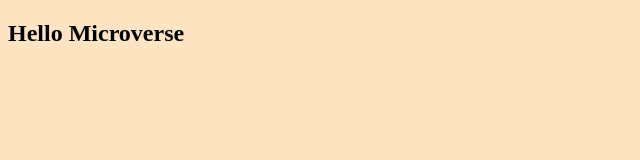
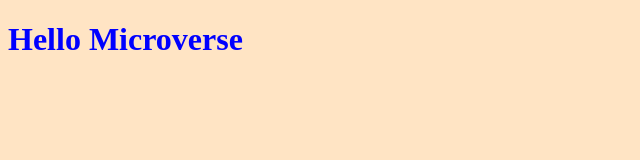
Before and after one commit to AbayomiOlaoye/CR-Hello_Microverse, a plain HTML site: page index.html in a window 1280 px wide. Shown: the whole page, without its empty margins (0-640 px from the left). Drawn offline with Linux system fonts and the light colour scheme.

Commit message:
Effect Reviewer's suggestions

```diff
--- a/index.html
+++ b/index.html
@@ -4,10 +4,10 @@
   <meta charset="UTF-8">
   <meta http-equiv="X-UA-Compatible" content="IE=edge">
   <meta name="viewport" content="width=device-width, initial-scale=1.0">
-  <title>Document</title>
+  <title>Hello Microverse</title>
   <link rel="stylesheet" href="style.css">
 </head>
 <body>
-  <h2 class="header">Hello Microverse</h2>
+  <h1 class="header">Hello Microverse</h2>
 </body>
 </html>
```
Also changed, not shown: 2 other files.
